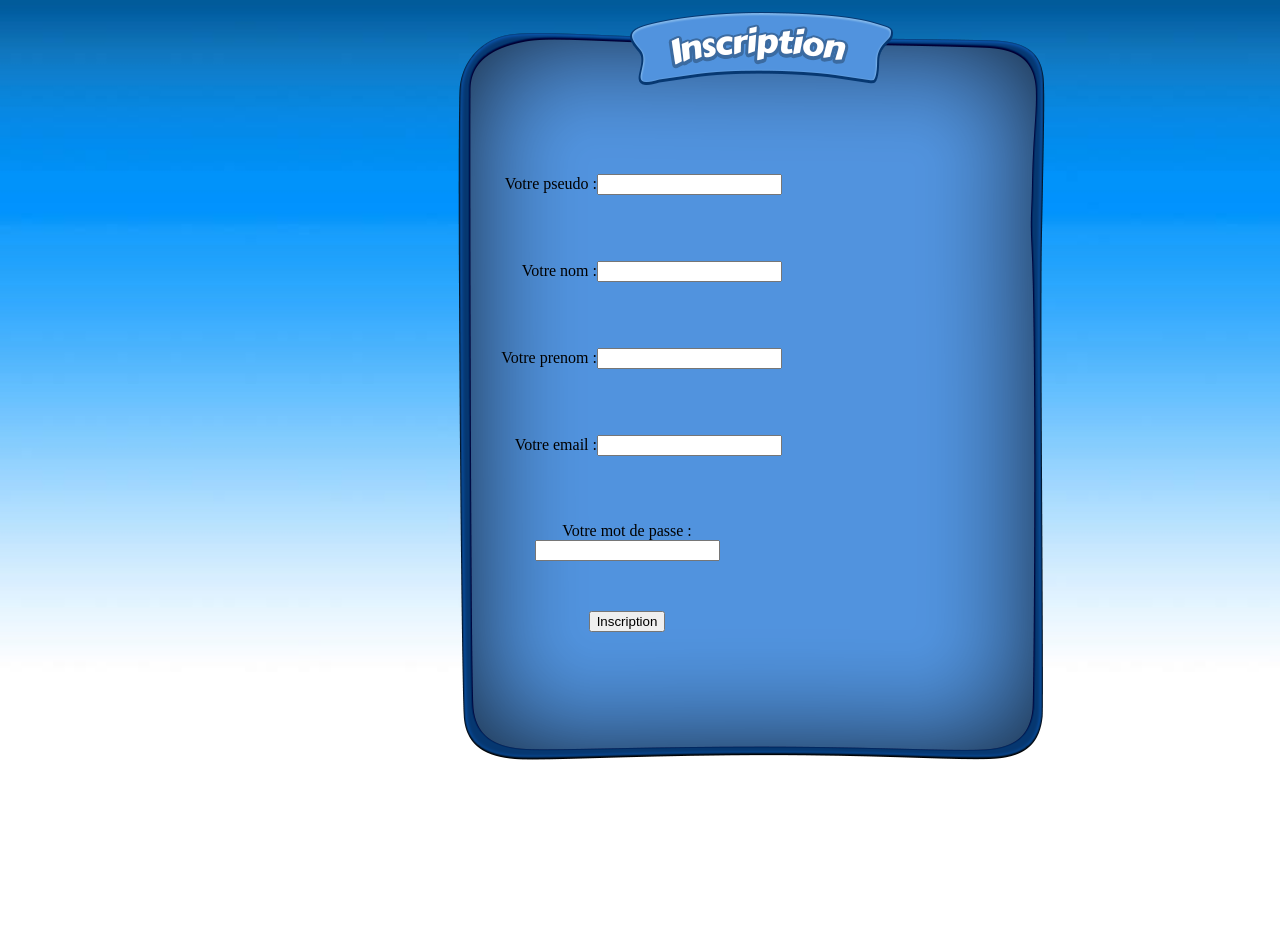
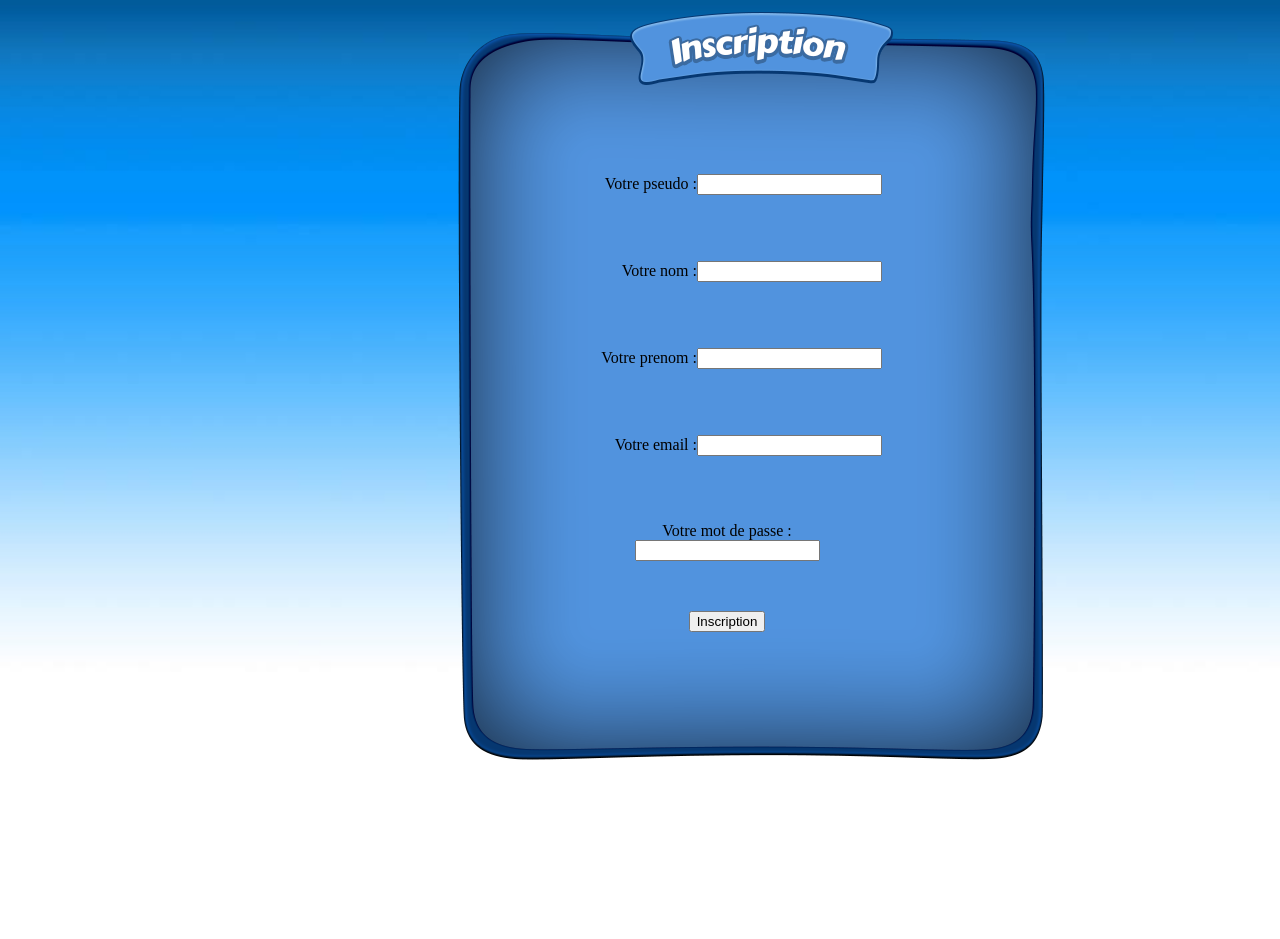
Before and after one commit to Jimmy69100/projetPHPjeu, a PHP site: page /inscription.php in a window 1280 px wide. Run offline with PHP 8.4, Linux system fonts and the light colour scheme.

Commit message:
inscription ;)

```diff
--- a/quiestce.css
+++ b/quiestce.css
@@ -67,13 +67,12 @@ h1{
 	text-align: center;
 	width: 590px;
 	height: 773px;
-	padding-left: 14px;
+	padding-left: 114px;
 
 }
 #classement{
 
 	background-image:url(classement/Classement.png);
-
 	background-repeat: no-repeat;
 	padding-top: 80px;
 	margin-left: 450px;
@@ -99,6 +98,10 @@ h1{
 	color: white;
 	font-size: 30px;
 	padding-left: 14px;
+}
+#regle p{
+	word-wrap: break-word;
+	width: 557px;
 }
 div{
 	text-align: center;
```
